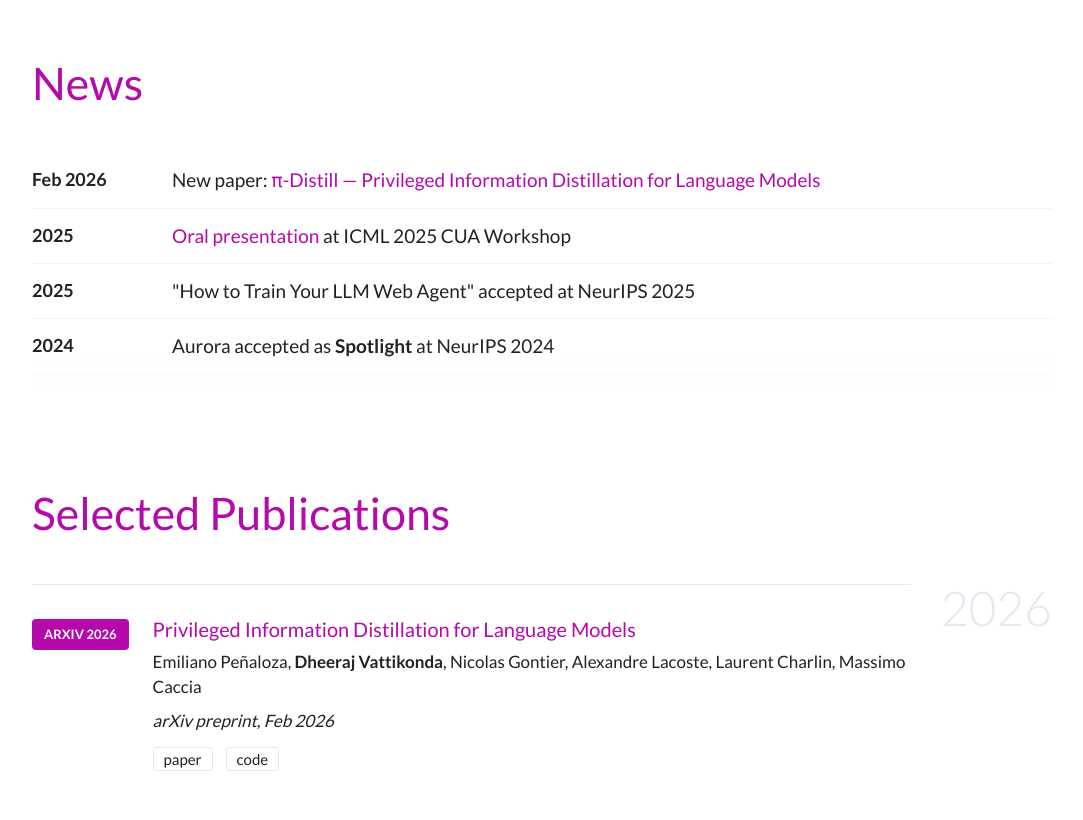
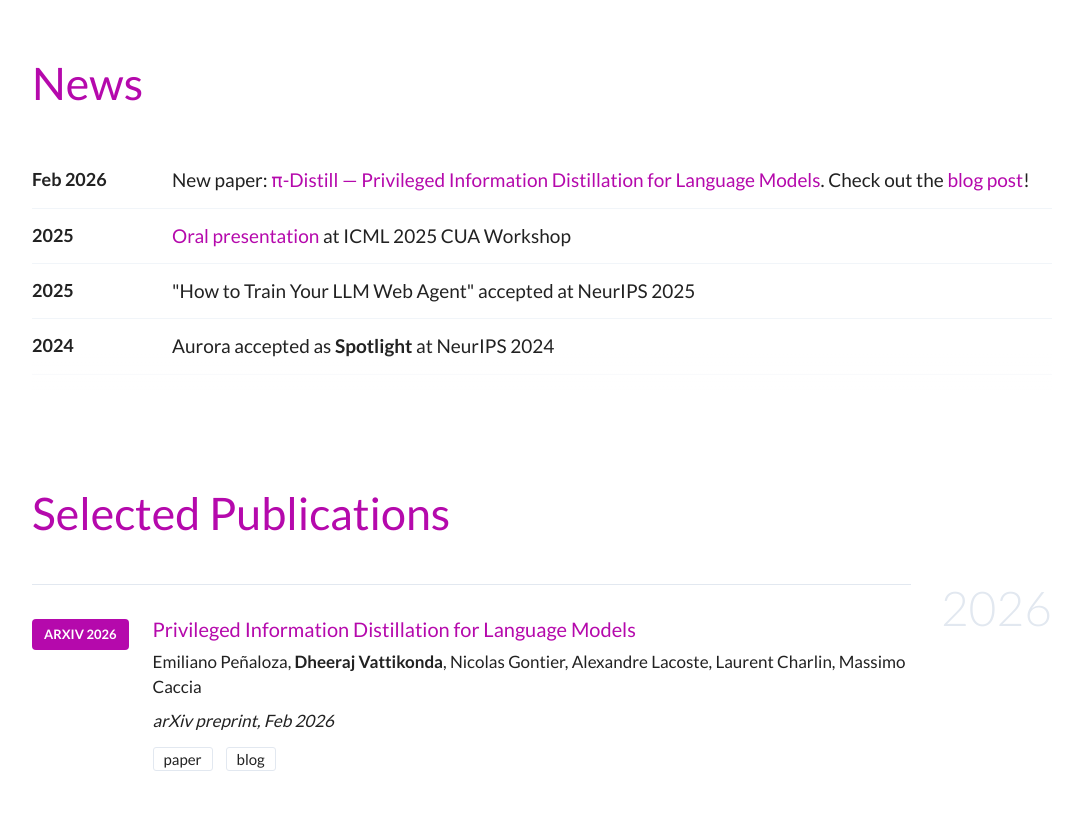
Before and after one commit to Vattikondadheeraj/vattikondadheeraj.github.io, a plain HTML site: page index.html in a window 1280 px wide. Shown: the part 993-1813 px from the top of the page, without its empty margins (98-1181 px from the left). Drawn offline with Linux system fonts and the light colour scheme.

Commit message:
Update news section with new paper and blog link

```diff
--- a/index.html
+++ b/index.html
@@ -362,7 +362,7 @@
             <ul class="news-list">
                 <li>
                     <span class="news-date">Feb 2026</span>
-                    <span>New paper: <a href="https://arxiv.org/abs/2602.04942">&pi;-Distill &mdash; Privileged Information Distillation for Language Models</a></span>
+                    <span>New paper: <a href="https://arxiv.org/abs/2602.04942">&pi;-Distill &mdash; Privileged Information Distillation for Language Models</a>. Check out the <a href="https://emilianopp.github.io/Privileged-Information-Distillation-and-Self-Distillation/" target="_blank">blog post</a>!</span>
                 </li>
                 <li>
                     <span class="news-date">2025</span>
@@ -404,7 +404,7 @@
                         <div class="pub-venue">arXiv preprint, Feb 2026</div>
                         <div class="pub-links">
                             <a href="https://arxiv.org/abs/2602.04942" target="_blank">paper</a>
-                            <a href="https://github.com/Emilianopp/Privileged-Information-Distillation" target="_blank">code</a>
+                            <a href="https://emilianopp.github.io/Privileged-Information-Distillation-and-Self-Distillation/" target="_blank">blog</a>
                         </div>
                     </div>
                 </div>
@@ -507,7 +507,7 @@
                         <div class="pub-title">
                             <a href="https://openreview.net/forum?id=tvPtqbjsKgX" target="_blank">Grad-LiDAR-SLAM: Fully Differentiable Global SLAM for LiDAR with Pose-Graph Optimization</a>
                         </div>
-                        <div class="pub-authors">Aryan FNU, <strong>Dheeraj Vattikonda</strong>, Erqun Dong, Sabyasachi Sahoo</div>
+                        <div class="pub-authors"><strong>Dheeraj Vattikonda</strong>, Aryan FNU, Erqun Dong, Sabyasachi Sahoo</div>
                         <div class="pub-venue">IROS 2022</div>
                         <div class="pub-links">
                             <a href="https://openreview.net/pdf?id=tvPtqbjsKgX" target="_blank">paper</a>
```
